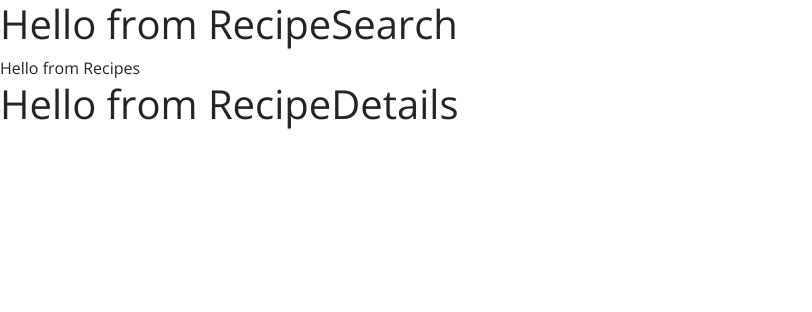
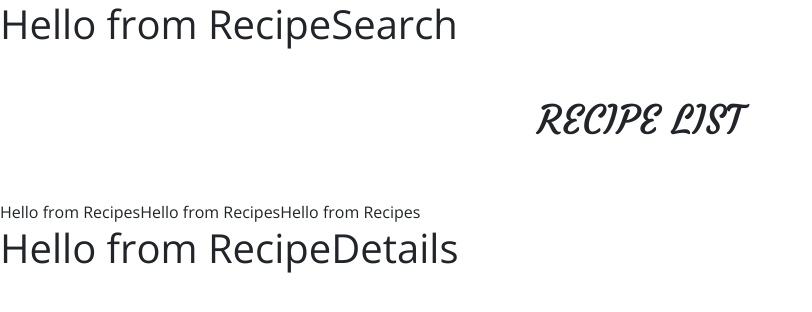
Before and after one commit to godwinwabwile/Recipes, a React (Create React App) app in the folder recipes/: page / in a window 1280 px wide. Shown: the top 312 px of the page, without its empty margins (0-812 px from the left). Built offline with nearby package versions, Linux system fonts and the light colour scheme.

Commit message:
passed data to the child component. styled the component

```diff
--- a/recipes/src/App.js
+++ b/recipes/src/App.js
@@ -34,7 +34,7 @@ class App extends Component {
     // console.log(this.state.recipes);
     return (
       <React.Fragment>
-        <RecipeList/>
+        <RecipeList recipes={this.state.recipes}/>
         <RecipeDetails/>
       </React.Fragment>
     );
--- a/recipes/src/components/RecipeList.js
+++ b/recipes/src/components/RecipeList.js
@@ -5,10 +5,33 @@ import RecipeSearch from './RecipeSearch';
 class RecipeList extends Component{
 
     render(){
+        const {recipes} = this.props;
         return(
             <React.Fragment>
                 <RecipeSearch/>
-                <Recipe/>
+                <div className="container my-5">
+                    {/* title */}
+                    <div className="row ">
+                        <div className="col-10 mx-auto col-md-6 text-center text-uppercase mb3">
+                            <h1 className="text-slanded">Recipe List</h1>
+                        </div>
+
+                    </div>
+            {/* end of title*/}
+
+                </div>
+            {/* pass recipe properties to the recipe component */}
+            {
+                recipes.map(recipe =>{
+                return(
+                    <Recipe
+                        key={recipe.recipe_id}
+                        recipe={recipe}
+                    />
+                );
+            })}
+
+
             </React.Fragment>
         )
     }
```
